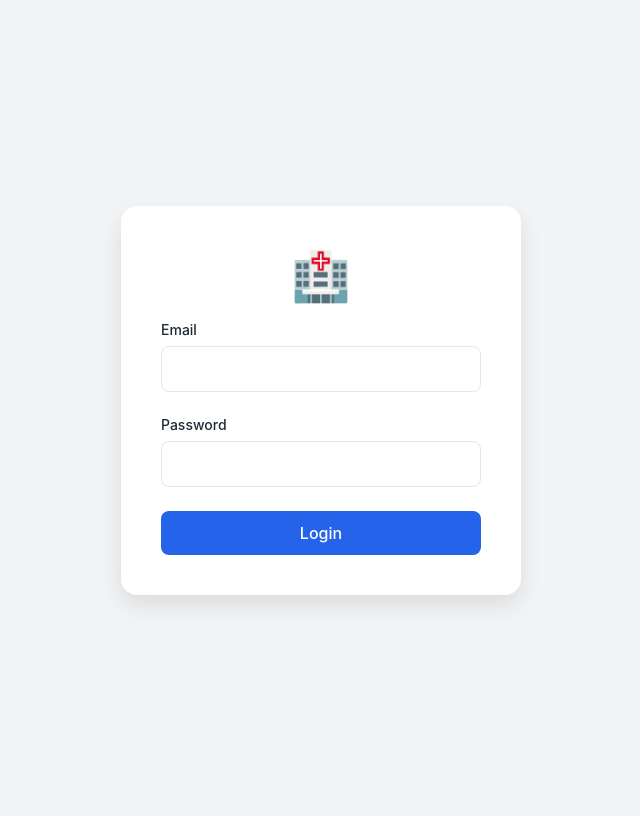
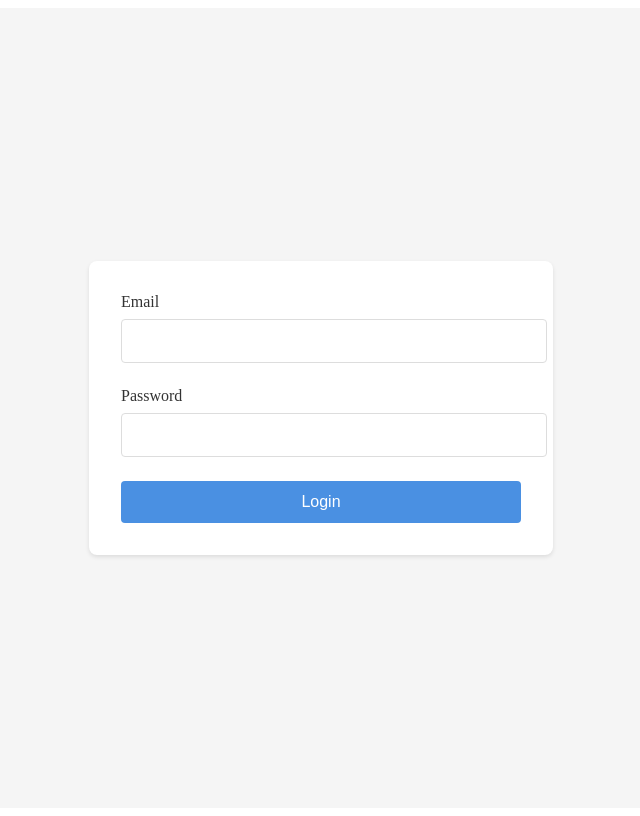
Before and after one commit to ElBenerDev/CRM, a FastAPI app: page /auth/login in a window 1280 px wide. Shown: the whole page, without its empty margins (319-959 px from the left). Before the commit the page ends 605 px from the top, so only its background shows below. Run offline with FastAPI, Linux system fonts and the light colour scheme.

Commit message:
djdj5744

```diff
--- a/app/static/css/auth/login.css
+++ b/app/static/css/auth/login.css
@@ -1,57 +1,20 @@
 /* app/static/css/auth/login.css */
 
-:root {
-    --primary-color: #2563eb;
-    --primary-hover: #1d4ed8;
-    --background-color: #f3f4f6;
-    --error-color: #dc2626;
-    --text-color: #1f2937;
-    --shadow-color: rgba(0, 0, 0, 0.1);
+.login-container {
+    display: flex;
+    justify-content: center;
+    align-items: center;
+    min-height: 100vh;
+    background-color: #f5f5f5;
 }
 
-* {
-    margin: 0;
-    padding: 0;
-    box-sizing: border-box;
-    font-family: 'Inter', -apple-system, BlinkMacSystemFont, 'Segoe UI', Roboto, Oxygen, Ubuntu, Cantarell, sans-serif;
-}
-
-body {
-    min-height: 100vh;
-    display: flex;
-    align-items: center;
-    justify-content: center;
-    background: var(--background-color);
-    padding: 1rem;
-}
-
-.login-container {
+form {
     background: white;
-    padding: 2.5rem;
-    border-radius: 1rem;
-    box-shadow: 0 10px 25px var(--shadow-color);
+    padding: 2rem;
+    border-radius: 8px;
+    box-shadow: 0 2px 4px rgba(0, 0, 0, 0.1);
     width: 100%;
     max-width: 400px;
-    animation: fadeIn 0.5s ease-in-out;
-}
-
-@keyframes fadeIn {
-    from {
-        opacity: 0;
-        transform: translateY(-20px);
-    }
-    to {
-        opacity: 1;
-        transform: translateY(0);
-    }
-}
-
-.login-container h1 {
-    color: var(--text-color);
-    text-align: center;
-    margin-bottom: 2rem;
-    font-size: 1.875rem;
-    font-weight: 600;
 }
 
 .form-group {
@@ -61,97 +24,75 @@ body {
 .form-group label {
     display: block;
     margin-bottom: 0.5rem;
-    color: var(--text-color);
+    color: #333;
     font-weight: 500;
-    font-size: 0.875rem;
 }
 
 .form-group input {
     width: 100%;
-    padding: 0.75rem 1rem;
-    border: 1px solid #e5e7eb;
-    border-radius: 0.5rem;
+    padding: 0.75rem;
+    border: 1px solid #ddd;
+    border-radius: 4px;
     font-size: 1rem;
-    transition: border-color 0.2s, box-shadow 0.2s;
 }
 
 .form-group input:focus {
     outline: none;
-    border-color: var(--primary-color);
-    box-shadow: 0 0 0 3px rgba(37, 99, 235, 0.1);
+    border-color: #4A90E2;
+    box-shadow: 0 0 0 2px rgba(74, 144, 226, 0.2);
 }
 
-button[type="submit"] {
+.btn-login {
     width: 100%;
     padding: 0.75rem;
-    background: var(--primary-color);
+    background-color: #4A90E2;
     color: white;
     border: none;
-    border-radius: 0.5rem;
+    border-radius: 4px;
     font-size: 1rem;
     font-weight: 500;
     cursor: pointer;
     transition: background-color 0.2s;
 }
 
-button[type="submit"]:hover {
-    background: var(--primary-hover);
+.btn-login:hover {
+    background-color: #357ABD;
 }
 
-button[type="submit"]:disabled {
-    background: #93c5fd;
+.btn-login:disabled {
+    background-color: #99c2ef;
     cursor: not-allowed;
+    opacity: 0.7;
 }
 
 .error-message {
-    background: #fee2e2;
-    color: var(--error-color);
-    padding: 0.75rem 1rem;
-    border-radius: 0.5rem;
-    margin-bottom: 1.5rem;
-    font-size: 0.875rem;
-    display: flex;
-    align-items: center;
-    gap: 0.5rem;
+    background-color: #fee;
+    color: #c00;
+    padding: 0.75rem;
+    border-radius: 4px;
+    margin-bottom: 1rem;
+    font-size: 0.9rem;
 }
 
-.error-message::before {
-    content: '⚠️';
+.spinner {
+    display: inline-block;
+    width: 20px;
+    height: 20px;
+    border: 3px solid rgba(255,255,255,.3);
+    border-radius: 50%;
+    border-top-color: #fff;
+    animation: spin 1s ease-in-out infinite;
+    margin-left: 8px;
 }
 
-@media (max-width: 640px) {
-    .login-container {
+@keyframes spin {
+    to { transform: rotate(360deg); }
+}
+
+/* Responsive adjustments */
+@media (max-width: 480px) {
+    form {
+        margin: 1rem;
         padding: 1.5rem;
     }
-
-    .login-container h1 {
-        font-size: 1.5rem;
-    }
 }
-
-/* Efecto de hover en los inputs */
-.form-group input:hover {
-    border-color: #d1d5db;
-}
-
-/* Efecto de presionar el botón */
-button[type="submit"]:active {
-    transform: translateY(1px);
-}
-
-/* Estilo para el autofill de los navegadores */
-input:-webkit-autofill,
-input:-webkit-autofill:hover,
-input:-webkit-autofill:focus {
-    -webkit-box-shadow: 0 0 0px 1000px white inset;
-    transition: background-color 5000s ease-in-out 0s;
-}
-
-/* Opcional: Añadir un logo o imagen */
-.login-container::before {
-    content: '🏥';  /* Puedes cambiar esto por una imagen real */
-    display: block;
-    text-align: center;
-    font-size: 3rem;
-    margin-bottom: 1rem;
-}
--- a/app/templates/auth/login.html
+++ b/app/templates/auth/login.html
@@ -4,13 +4,11 @@
     <meta charset="UTF-8">
     <meta name="viewport" content="width=device-width, initial-scale=1.0">
     <title>Login - CRM Dental</title>
-    <!-- Asegurarnos que los estilos se cargan correctamente -->
     <link rel="stylesheet" href="{{ url_for('static', path='css/auth/login.css') }}">
 </head>
 <body>
     <div class="login-container">
-        <!-- Agregar validación del lado del cliente y control de reenvío -->
-        <form method="POST" action="/auth/login" id="loginForm" enctype="application/x-www-form-urlencoded" novalidate>
+        <form method="POST" action="/auth/login" id="loginForm" enctype="application/x-www-form-urlencoded">
             <div class="form-group">
                 <label for="username">Email</label>
                 <input type="email" id="username" name="username" required>
@@ -20,17 +18,24 @@
                 <input type="password" id="password" name="password" required>
             </div>
             {% if error %}
-            <div class="error-message">
+            <div class="error-message" role="alert">
                 {{ error }}
             </div>
             {% endif %}
-            <button type="submit" class="btn-login">Login</button>
+            <button type="submit" class="btn-login" id="submitButton">
+                <span class="button-text">Login</span>
+                <span class="spinner" style="display: none;">
+                    Cargando...
+                </span>
+            </button>
         </form>
     </div>
 
-    <!-- Script de validación -->
     <script>
         document.getElementById('loginForm').addEventListener('submit', function(e) {
+            e.preventDefault();
+
+            const form = this;
             const submitButton = document.getElementById('submitButton');
             const buttonText = submitButton.querySelector('.button-text');
             const spinner = submitButton.querySelector('.spinner');
@@ -40,12 +45,46 @@
             buttonText.style.display = 'none';
             spinner.style.display = 'inline';
 
-            // Continuar con el envío del formulario
-            return true;
+            // Crear FormData y convertir a URLSearchParams
+            const formData = new FormData(form);
+            const urlEncodedData = new URLSearchParams(formData).toString();
+
+            // Enviar el formulario usando fetch
+            fetch('/auth/login', {
+                method: 'POST',
+                headers: {
+                    'Content-Type': 'application/x-www-form-urlencoded',
+                    'Accept': 'application/json, text/html'
+                },
+                credentials: 'same-origin', // Importante para las cookies de sesión
+                body: urlEncodedData
+            })
+            .then(response => {
+                console.log('Status:', response.status);
+
+                if (response.redirected) {
+                    console.log('Redirigiendo a:', response.url);
+                    window.location.href = response.url;
+                    return;
+                }
+
+                // Si no hay redirección, intentar procesar la respuesta
+                return response.text().then(text => {
+                    if (!response.ok) {
+                        throw new Error(text);
+                    }
+                    // Si llegamos aquí, actualizar la página para mostrar errores
+                    document.documentElement.innerHTML = text;
+                });
+            })
+            .catch(error => {
+                console.error('Error en login:', error);
+                // Restaurar el botón
+                submitButton.disabled = false;
+                buttonText.style.display = 'inline';
+                spinner.style.display = 'none';
+            });
         });
     </script>
-
-    <!-- Asegurarnos que el script se carga correctamente -->
-    <script src="{{ url_for('static', path='js/auth/login.js') }}"></script>
 </body>
 </html>
```
